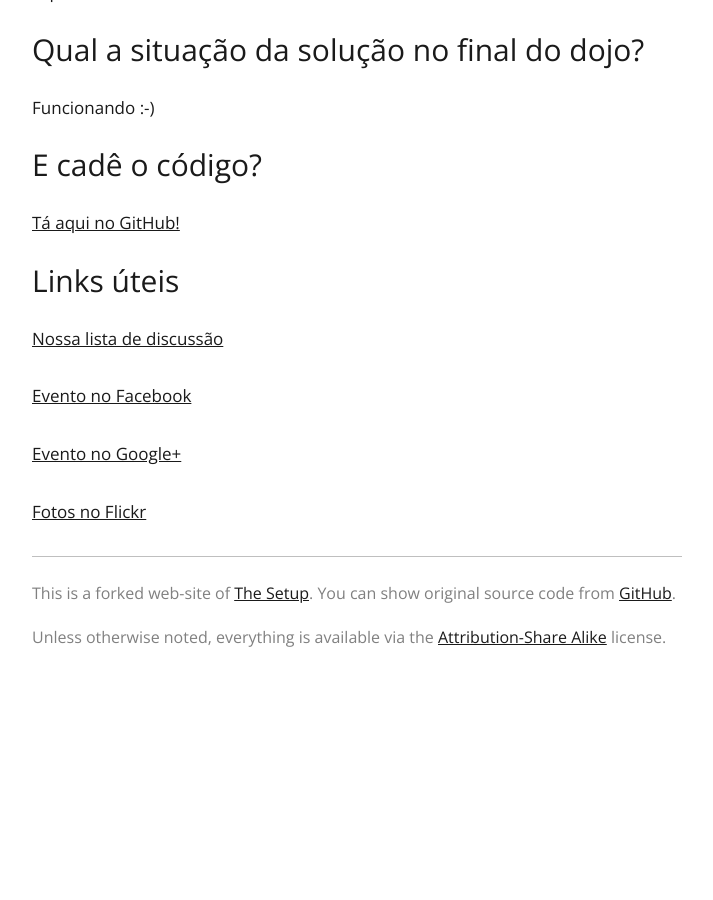
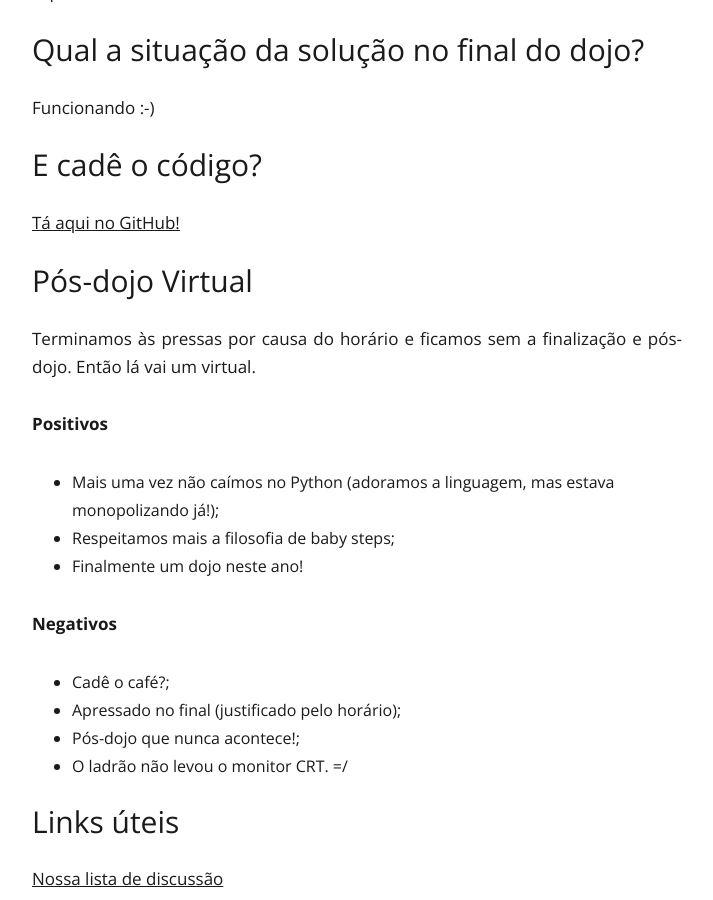
Before and after one commit to dojo-se/dojo-se.github.com, a Jekyll site: the page built from _posts/2014-03-05-coding_dojo.md, in a window 1280 px wide and 900 px high, scrolled down 1926 px. Shown: the whole window, without its empty margins (283-996 px from the left). Built offline with Jekyll 4.4.1, drawn with Linux system fonts in a browser that asks for light colours; Markdown is read by kramdown in place of the engine named in the settings; before the commit the page ends 2621 px from its top, so only the background shows below that.

Commit message:
Atualiza post Dojo/Março/2014
Considerações finais.

```diff
--- a/_posts/2014-03-05-coding_dojo.md
+++ b/_posts/2014-03-05-coding_dojo.md
@@ -40,6 +40,23 @@ Funcionando :-)
 
 [Tá aqui no GitHub!](https://github.com/dojo-se/indice_equilibrio)
 
+## Pós-dojo Virtual
+
+Terminamos às pressas por causa do horário e ficamos sem a finalização e pós-dojo. Então lá vai um virtual.
+
+**Positivos**
+
+- Mais uma vez não caímos no Python (adoramos a linguagem, mas estava monopolizando já!);
+- Respeitamos mais a filosofia de baby steps;
+- Finalmente um dojo neste ano!
+
+**Negativos**
+
+- Cadê o café?;
+- Apressado no final (justificado pelo horário);
+- Pós-dojo que nunca acontece!;
+- O ladrão não levou o monitor CRT. =/
+
 ## Links úteis
 
 [Nossa lista de discussão](https://groups.google.com/forum/?fromgroups#!forum/dojo-se)
```
